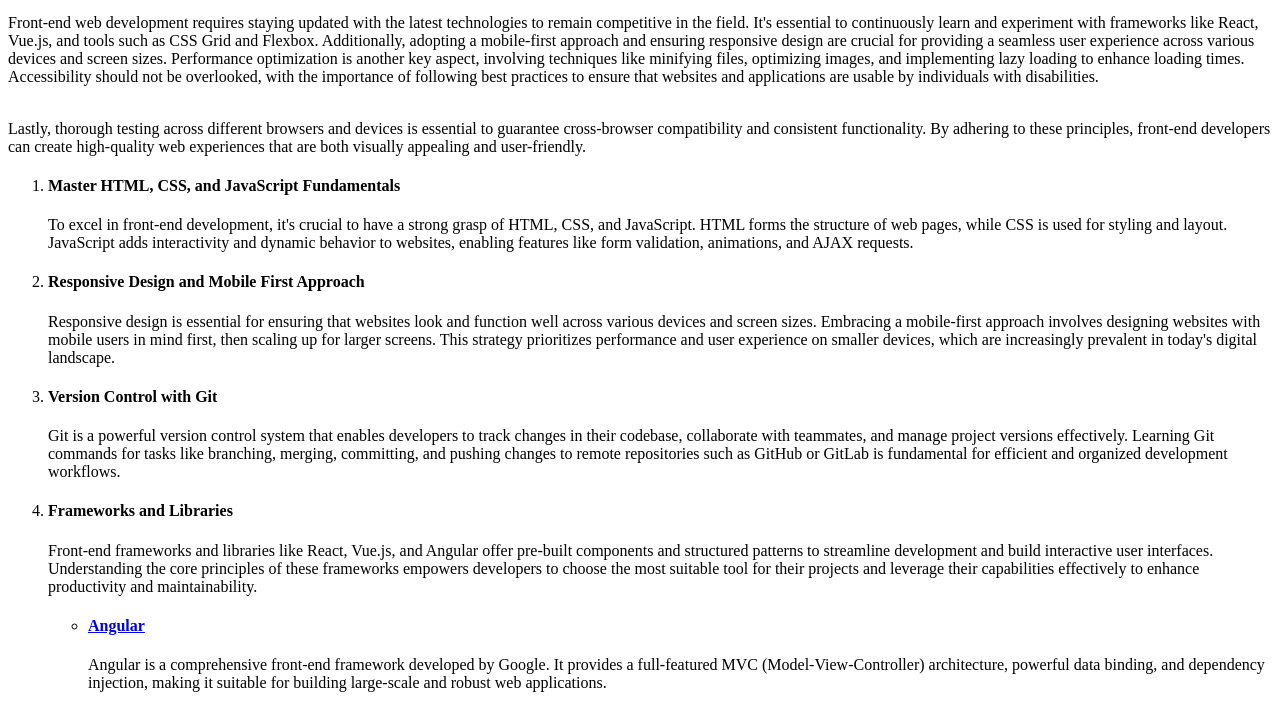
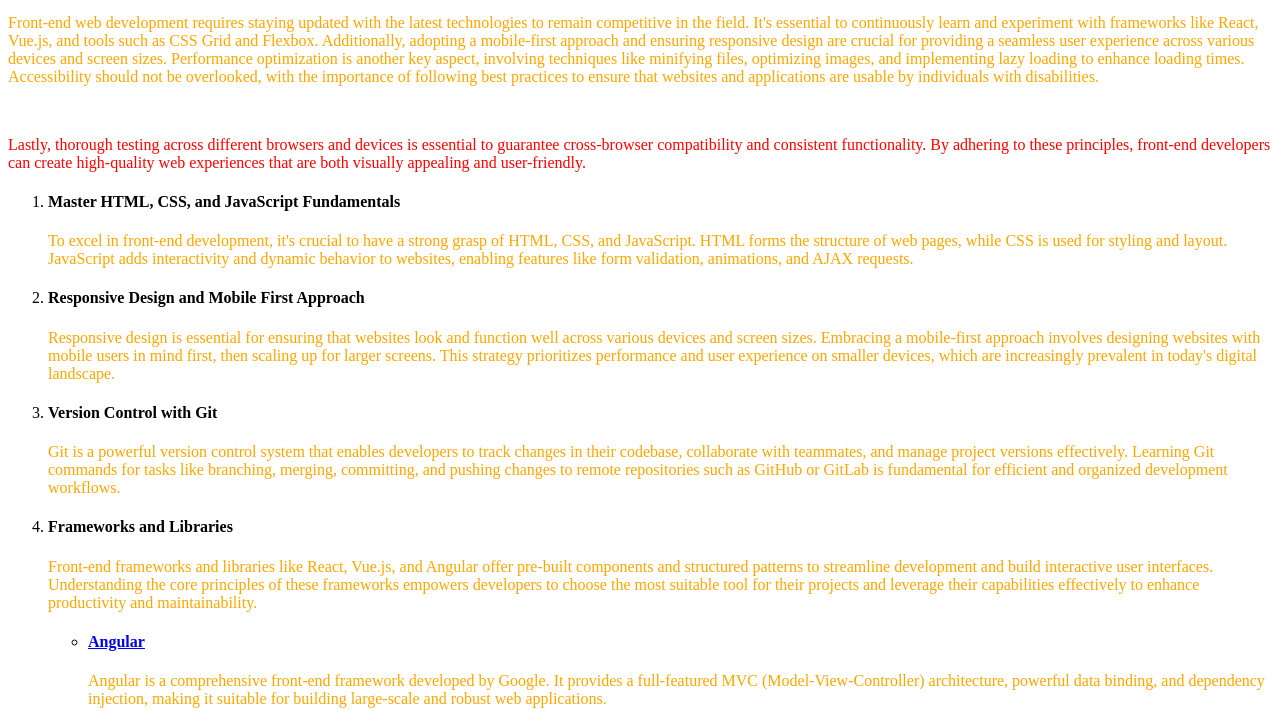
Before and after one commit to Aditya9779/BlogPage, a plain HTML site: page index.html in a window 1280 px wide. Shown: the part 1328-2039 px from the top of the page. Drawn offline with Linux system fonts and the light colour scheme.

Commit message:
3css_types

```diff
--- a/index.html
+++ b/index.html
@@ -5,10 +5,22 @@
 	<meta charset="utf-8">
 	<meta name="viewport" content="width=device-width, initial-scale=1">
 
-
+<link rel="stylesheet" type="text/css" href="style.css">
 	<title>BlogPage</title>
 	<link rel="shortcut icon" type="image/x-icon"
 	href="https://external-content.duckduckgo.com/iu/?u=https%3A%2F%2Ftse1.mm.bing.net%2Fth%3Fid%3DOIP.fp-nE-Xyv3FMtan9LUSlkQHaH1%26pid%3DApi&f=1&ipt=9c36857fa814615408af04a3546bfa1e8976a98e1ed74c9771c968d76645ac62&ipo=images">
+
+<!-- This is known as internal css -->
+<!-- <style type="text/css">
+	p{
+		color: rgb(121, 9, 220);
+
+	}
+</style> -->
+
+
+
+
 </head>
 
 <a>
@@ -77,10 +89,12 @@
 		</p> <!--p -Tags Is for Paragraph -->
 
 		<br> <!--b-Tags Is for to break the line-->
+		<!-- style in heading is known as inline css -->
+		<p style="color: red;">
 		Lastly, thorough testing across different browsers and devices is essential to guarantee cross-browser compatibility
 		and consistent functionality. By adhering to these principles, front-end developers can create high-quality web
 		experiences that are both visually  appealing and user-friendly.
-
+	</p>
 		<!-- Paragraph  -->
 
 		<!-- List -->
--- /dev/null
+++ b/style.css
@@ -0,0 +1,4 @@
+p{
+    color: rgb(255, 166, 0);
+
+}
```
